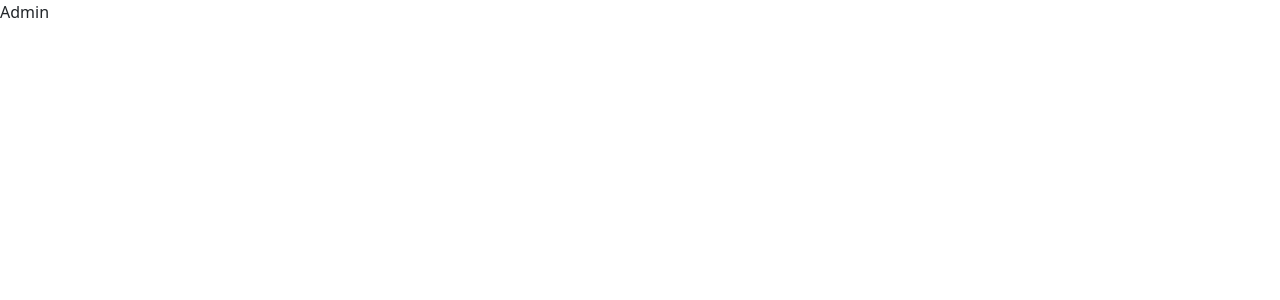
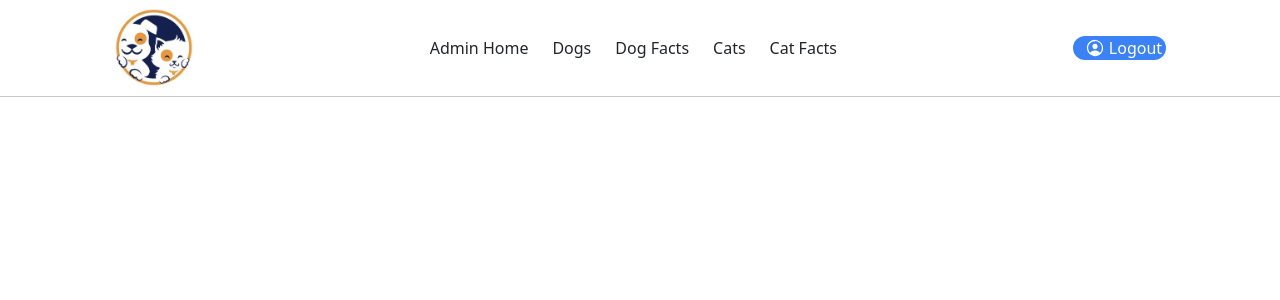
Before and after one commit to taiteng/PetVeller, a React (Vite) app in the folder client/: page /admin in a window 1280 px wide. Shown: the top 300 px of the page. Built offline with nearby package versions, Linux system fonts and the light colour scheme.

Commit message:
added global variable name, email, password when not logged in, users will get login button, if logged in login button change to logout button

```diff
--- a/client/src/App.jsx
+++ b/client/src/App.jsx
@@ -8,6 +8,7 @@ import Home from './pages/Home'
 import Admin from './pages/Admin'
 import Cat from './pages/Cat'
 import CatDetails from './pages/CatDetails'
+import AdminCat from './admin/AdminCat';
 import { Routes, Route } from 'react-router-dom';
 
 function App() {
@@ -20,6 +21,7 @@ function App() {
         <Route path="/admin" element={<Admin/>}></Route>
         <Route path="/cat" element={<Cat/>}></Route>
         <Route path="/catdetails" element={<CatDetails/>}></Route>
+        <Route path="/admincat" element={<AdminCat/>}></Route>
       </Routes>
     </>
   )
--- /dev/null
+++ b/client/src/admin/AdminCat.jsx
@@ -0,0 +1,11 @@
+import React from 'react'
+
+function AdminCat() {
+  return (
+    <div>
+      AdminCat
+    </div>
+  )
+}
+
+export default AdminCat
--- /dev/null
+++ b/client/src/components/AdminHeader.jsx
@@ -0,0 +1,74 @@
+import { useState } from 'react';
+import logo from './../assets/catndog.jpeg';
+import { IoPersonCircleOutline } from 'react-icons/io5';
+import { useNavigate } from 'react-router-dom';
+
+function Header() {
+  const navigate = useNavigate();
+  const [showConfirmation, setShowConfirmation] = useState(false);
+
+  const handleSubmit = (e) => {
+    e.preventDefault();
+    setShowConfirmation(true);
+  };
+
+  const handleLogout = () => {
+    // Call the logout function here
+    logoutUser();
+    navigate('/login');
+  };
+
+  const logoutUser = () => {
+    // Implement the logout functionality here
+    // For example, clearing the user session, removing tokens, etc.
+    // You would need to provide your own implementation based on your authentication system.
+    // This is just a placeholder example:
+    console.log('User logged out');
+  };
+
+  return (
+    <>
+      <div className='p-2 flex justify-around gap-4 md:gap-14 align-items-center'>
+        <img src={logo} className='w-[80px]' alt='Logo' />
+        <ul className='flex gap-4 md:gap-14'>
+          <li className='hover:font-bold cursor-pointer'>Admin Home</li>
+          <li className='hover:font-bold cursor-pointer'>Dogs</li>
+          <li className='hover:font-bold cursor-pointer'>Dog Facts</li>
+          <li className='hover:font-bold cursor-pointer'>
+            <a href='/admincat'>Cats</a>
+          </li>
+          <li className='hover:font-bold cursor-pointer'>Cat Facts</li>
+        </ul>
+        <form onSubmit={handleSubmit} className='align-items-center'>
+          <button className='bg-blue-500 hover:bg-blue-700 rounded-full text-white flex align-items-center gap-1'>
+            <IoPersonCircleOutline className='ml-3 text-[20px]' /> Logout
+            <span></span>
+          </button>
+        </form>
+      </div>
+      <hr></hr>
+
+      {showConfirmation && (
+        <div className='absolute top-1/2 left-1/2 transform -translate-x-1/2 -translate-y-1/2 bg-white p-4 rounded shadow'>
+          <p>Are you sure you want to log out?</p>
+          <div className='flex justify-end mt-4'>
+            <button
+              className='px-4 py-2 mr-2 bg-red-500 text-white rounded hover:bg-red-700'
+              onClick={handleLogout}
+            >
+              Logout
+            </button>
+            <button
+              className='px-4 py-2 bg-gray-300 text-gray-800 rounded hover:bg-gray-400'
+              onClick={() => setShowConfirmation(false)}
+            >
+              Cancel
+            </button>
+          </div>
+        </div>
+      )}
+    </>
+  );
+}
+
+export default Header;
--- a/client/src/components/Header.jsx
+++ b/client/src/components/Header.jsx
@@ -26,6 +26,32 @@ function Header() {
     console.log('User logged out');
   };
 
+  if(window.name === ''){
+    return (
+      <>
+        <div className='p-2 flex justify-around gap-4 md:gap-14 align-items-center'>
+          <img src={logo} className='w-[80px]' alt='Logo' />
+          <ul className='flex gap-4 md:gap-14'>
+            <li className='hover:font-bold cursor-pointer'>Home</li>
+            <li className='hover:font-bold cursor-pointer'>Dogs</li>
+            <li className='hover:font-bold cursor-pointer'>Dog Facts</li>
+            <li className='hover:font-bold cursor-pointer'>
+              <a href='/cat'>Cats</a>
+            </li>
+            <li className='hover:font-bold cursor-pointer'>Cat Facts</li>
+          </ul>
+          <a href='/login'>
+            <button className='bg-blue-500 hover:bg-blue-700 rounded-full text-white flex align-items-center gap-1'>
+              <IoPersonCircleOutline className='ml-3 text-[20px]' /> Login
+              <span></span>
+            </button>
+          </a>
+        </div>
+        <hr></hr>
+      </>
+    );
+  }
+  else{
     return (
       <>
         <div className='p-2 flex justify-around gap-4 md:gap-14 align-items-center'>
@@ -71,4 +97,7 @@ function Header() {
     );
   }
 
+
+}
+
 export default Header;
--- a/client/src/main.jsx
+++ b/client/src/main.jsx
@@ -2,6 +2,10 @@ import React from 'react'
 import ReactDOM from 'react-dom/client'
 import App from './App.jsx'
 import { BrowserRouter } from 'react-router-dom';
+
+window.name = '';
+window.email = '';
+window.password = '';
 
 ReactDOM.createRoot(document.getElementById('root')).render(
   <BrowserRouter>
--- a/client/src/pages/Admin.jsx
+++ b/client/src/pages/Admin.jsx
@@ -1,9 +1,10 @@
 import { useState } from 'react';
+import AdminHeader from '../components/AdminHeader';
 
 function Admin(){
     return(
         <div>
-            Admin
+            <AdminHeader/>
         </div>
     )
 }
--- a/client/src/pages/Home.jsx
+++ b/client/src/pages/Home.jsx
@@ -5,6 +5,9 @@ function Home(){
     return(
         <div>
             <Header/>
+            {window.name}
+            {window.email}
+            {window.password}
         </div>
     )
 }
--- a/client/src/pages/Login.jsx
+++ b/client/src/pages/Login.jsx
@@ -1,6 +1,7 @@
 import { useState } from 'react';
 import axios from 'axios'
 import { useNavigate } from 'react-router-dom'
+import Header from '../components/Header';
 
 function Login() {
 
@@ -13,11 +14,17 @@ function Login() {
         axios.post('http://localhost:3001/login', {email, password})
         .then(result => {
             console.log(result);
-            if(result.data === 'User Logged In Successfully'){
+            if(result.data.email === 'admin@gmail.com'){
+                navigate('/admin');
+            }
+            else if(result.data === 'The Password Is Incorrect'){
+
+            }
+            else{
+                window.name = result.data.name;
+                window.email = result.data.email;
+                window.password = result.data.password;
                 navigate('/');
-            }
-            else if(result.data === 'Admin Logged In'){
-                navigate('/admin');
             }
         })
         .catch(err => console.log(err))
--- a/client/src/pages/Signup.jsx
+++ b/client/src/pages/Signup.jsx
@@ -43,7 +43,12 @@ function Signup() {
         .post('http://localhost:3001/register', { name, email, password })
         .then((result) => {
           console.log(result);
-          navigate('/login');
+          if(result.data === 'User Exists'){
+            navigate('/register')
+          }
+          else{
+            navigate('/login');
+          }
         })
         .catch((err) => console.log(err));
     }
```
Also changed, not shown: 2 other files (tests, documents, lock files or other folders). Lines whose indentation alone changed are shown as unchanged.
